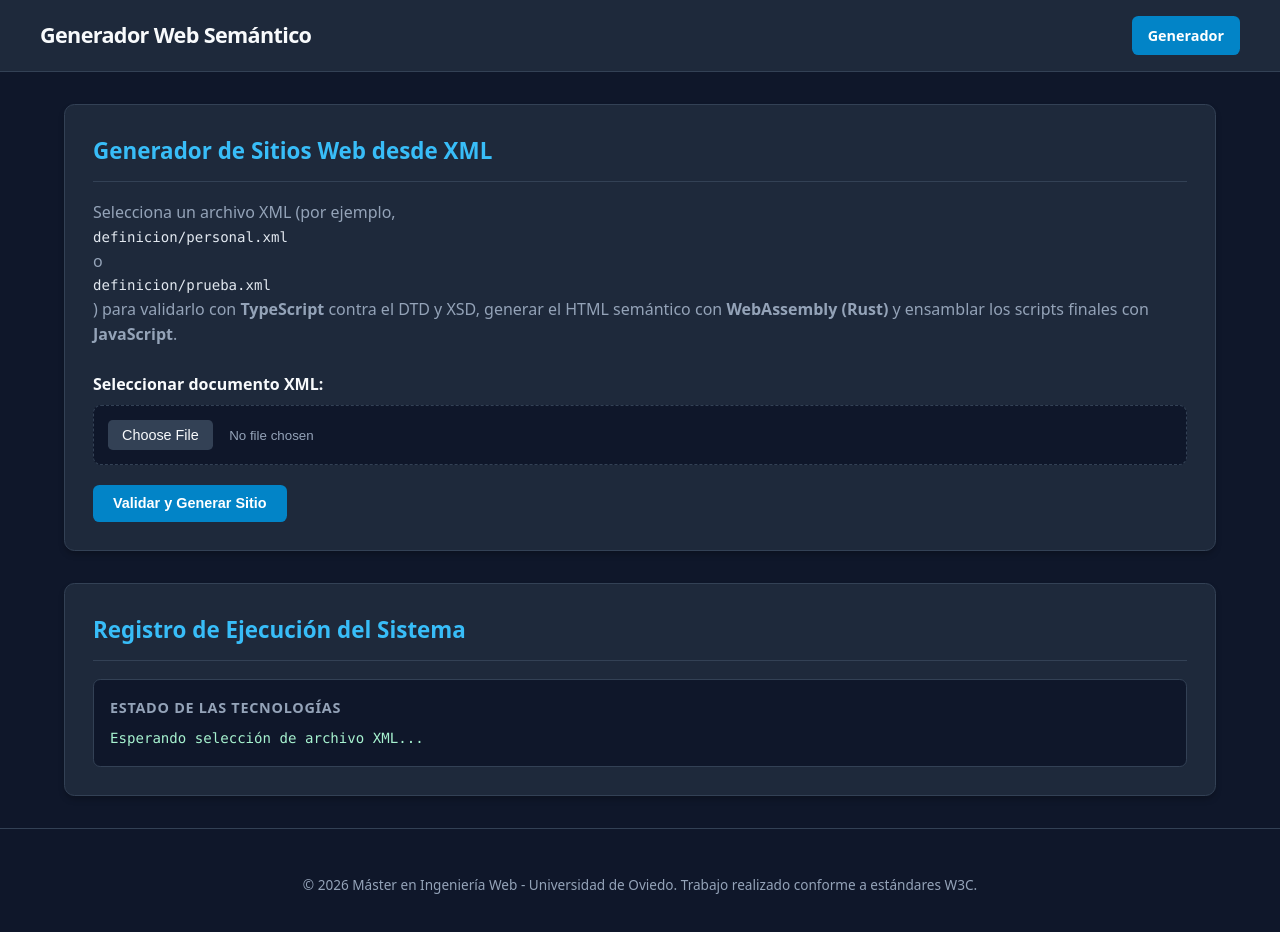
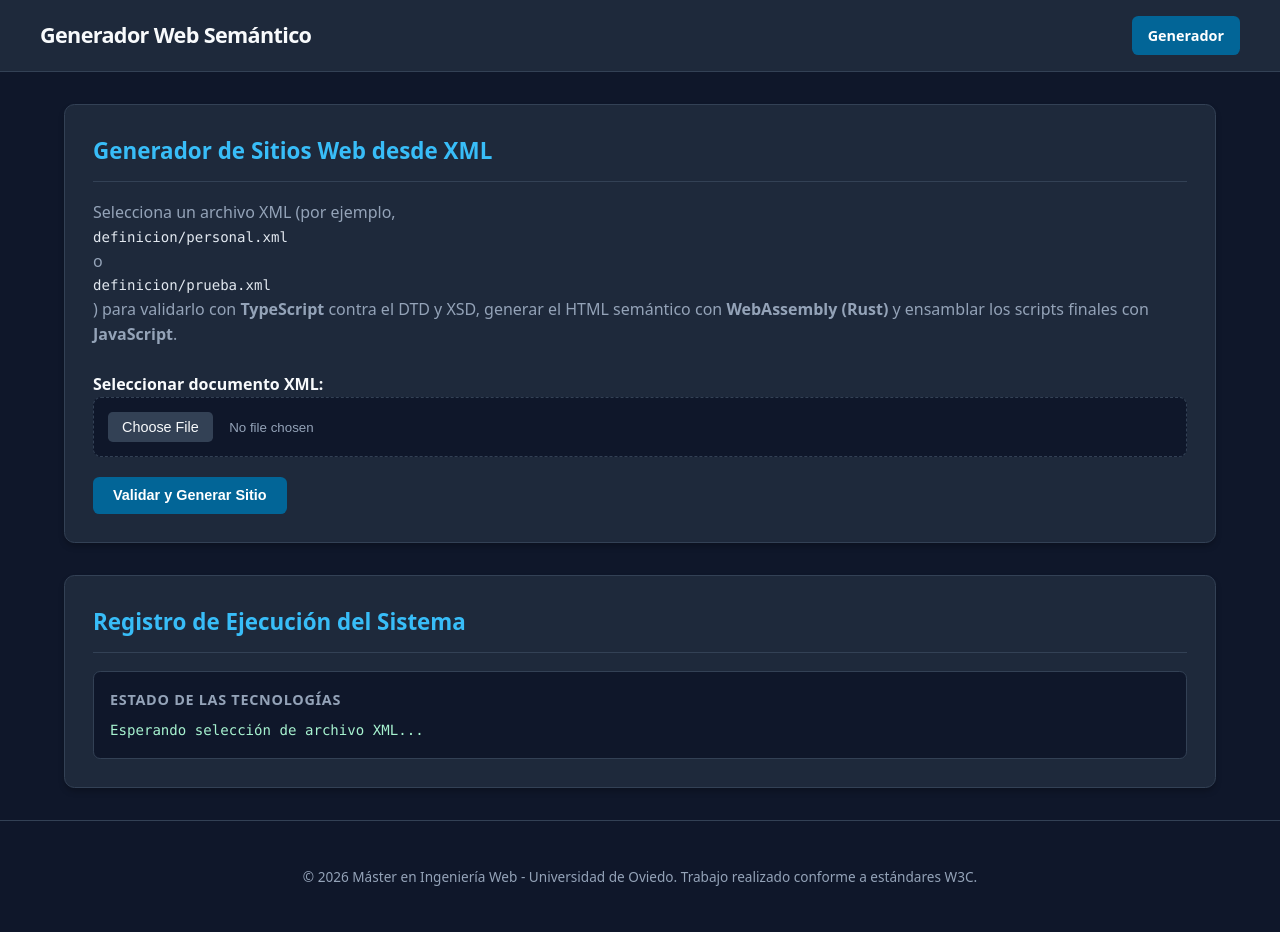
Before and after one commit to OscarCervero/generador-web, a website: page index.html in a window 1280 px wide. Drawn offline with Linux system fonts and the light colour scheme.

Commit message:
Add files via upload

```diff
--- a/css/generador.css
+++ b/css/generador.css
@@ -4,8 +4,8 @@
   --color-borde: #334155;
   --color-texto: #f8fafc;
   --color-texto-muted: #94a3b8;
-  --color-primario: #0284c7;
-  --color-primario-hover: #0369a1;
+  --color-primario: #026597;
+  --color-primario-hover: #075985;
   --color-acento: #10b981;
   --color-codigo-bg: #090d16;
 }
--- a/index.html
+++ b/index.html
@@ -10,9 +10,9 @@
 <body>
   <header>
     <nav aria-label="Cabecera generador">
-      <a href="index.html">Generador Web Semántico</a>
+      <a href="index.html" target="_self">Generador Web Semántico</a>
       <ul>
-        <li><a href="index.html" aria-current="page">Generador</a></li>
+        <li><a href="index.html" target="_self" aria-current="page">Generador</a></li>
       </ul>
     </nav>
   </header>
@@ -24,10 +24,8 @@
 
       <form>
         <p>
-          <label>
-            <span>Seleccionar documento XML:</span>
-            <input type="file" accept=".xml" required>
-          </label>
+          <label>Seleccionar documento XML:</label>
+          <input type="file" accept=".xml" required title="Seleccionar documento XML" aria-label="Seleccionar documento XML">
         </p>
         <p>
           <button type="button">Validar y Generar Sitio</button>
--- a/léeme.txt
+++ b/léeme.txt
@@ -10,3 +10,5 @@ Para cualquier cambio en el header o el footer solo habría que cambiar el layou
 Todo el resto de cambios que tienen que ver con el HTML se cambian en el XML.
 
 En el visor HTML de la aplicación también se puede ver el código HTML generado así como visualizar la página WEB solo con el HTML sin el CSS, JS y elementos multimedia.
+
+El achecker para el HTML me da un likely problem de ascii en la etiqueta pre y code. Al no generar dibujos ascii y ser HTML generado, lo he dejado así.
```
